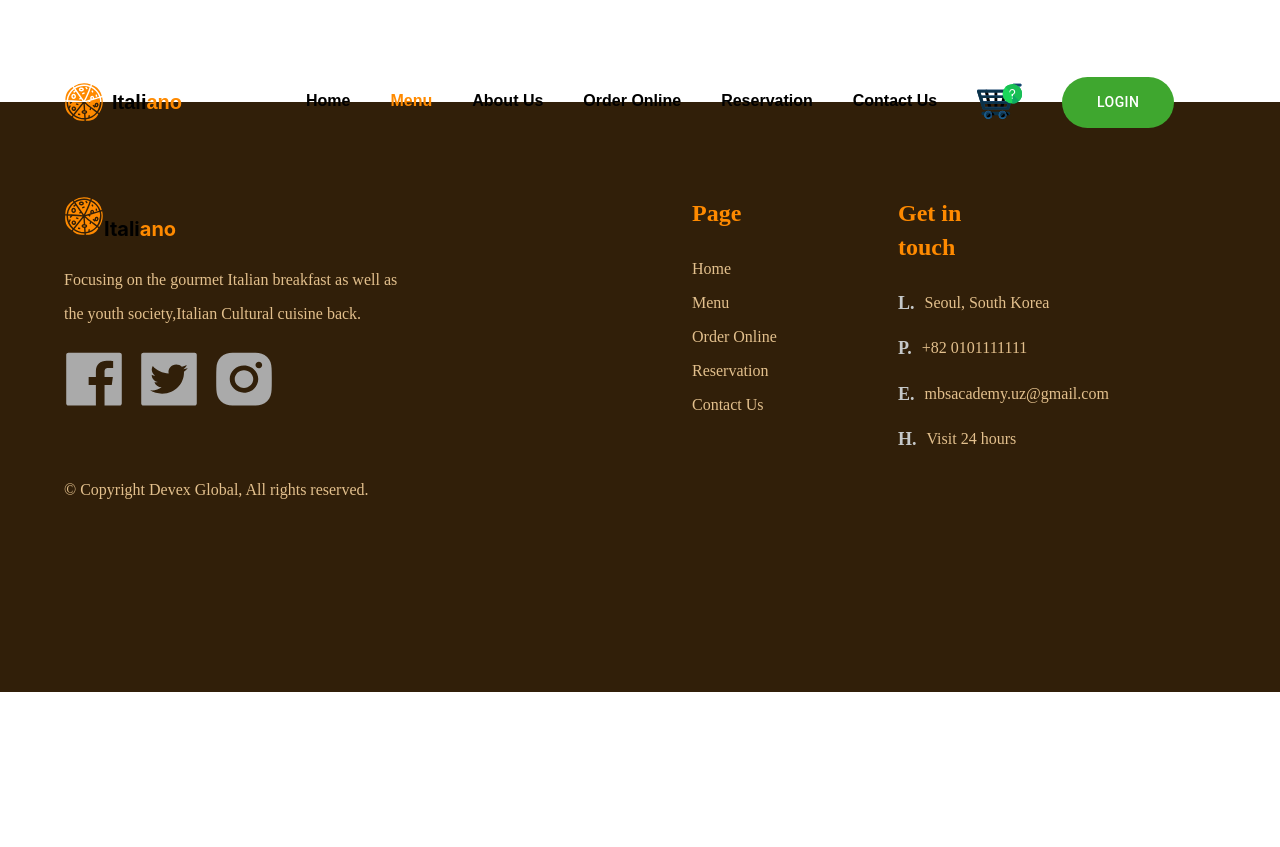
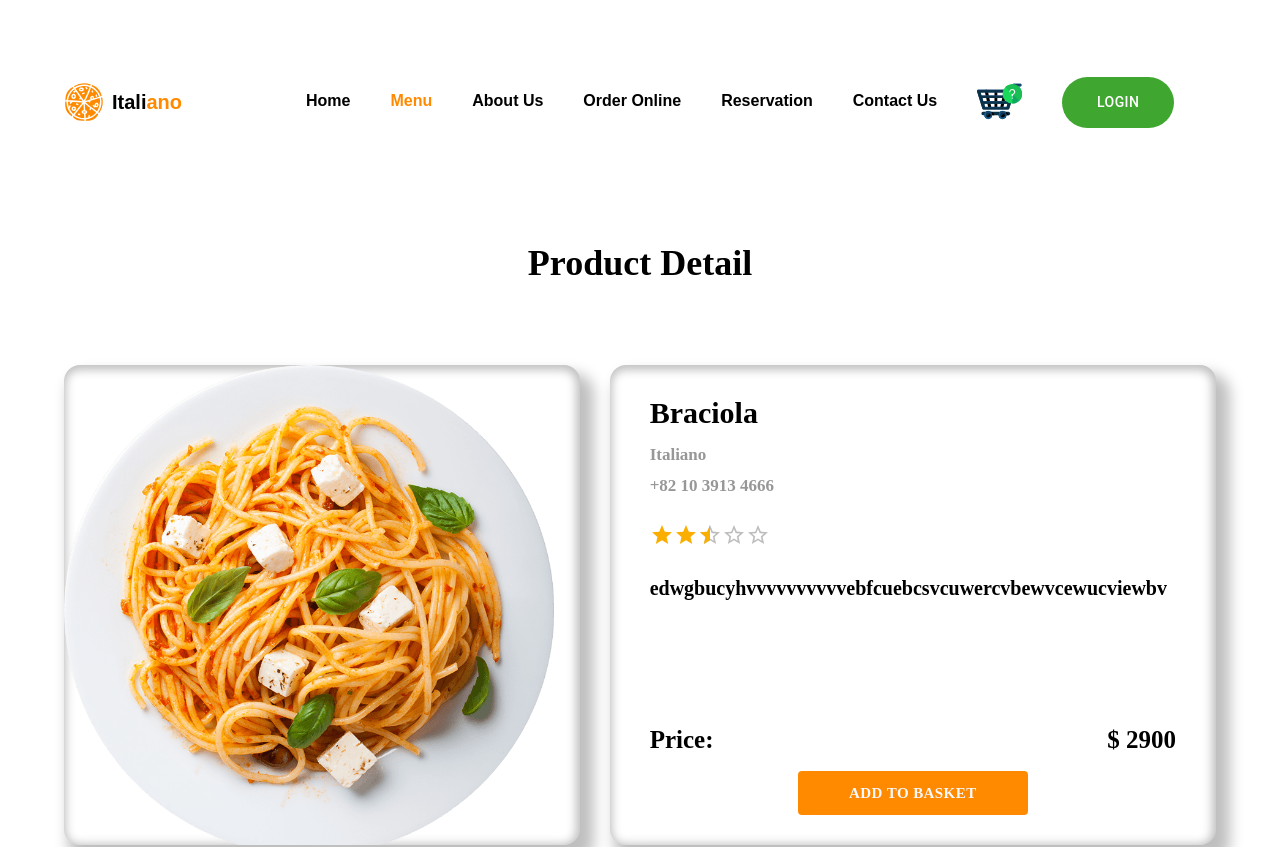
Before and after one commit to WilliamIsmoilov/italiano-react, a React (Vite) app: page /menu/1 in a window 1280 px wide. Shown: the top 847 px of the page. Before the commit the page ends 800 px from the top, so only its background shows below. Built offline with nearby package versions, Linux system fonts and the light colour scheme.

Commit message:
feat: adding chosen products page

```diff
--- a/package.json
+++ b/package.json
@@ -35,6 +35,7 @@
     "react-router": "^7.8.2",
     "react-router-dom": "^7.8.2",
     "redux-logger": "3.0.6",
+    "swiper": "^8.3.1",
     "yup": "^1.7.0"
   },
   "devDependencies": {
--- a/src/App.tsx
+++ b/src/App.tsx
@@ -18,7 +18,7 @@ function App() {
     <HomeNavbar/>
     <Routes>
     <Route path="/" element={<HomePage />} />
-        <Route path="/menu" element={<MenuPage />} />
+        <Route path="/menu/*" element={<MenuPage />} />
         <Route path="/aboutUs" element={<AboutPage />} />
         <Route path="/orderOnline" element={<OrderOnlinePage />} />
         <Route path="/reservation/*" element={<ReservationPage />} />
--- a/src/css/menu.css
+++ b/src/css/menu.css
@@ -122,3 +122,178 @@
   angle: 0 deg;
   opacity: 1;
 }
+
+/** Chosen Product **/
+
+.menupage .chosen-product {
+  position: relative;
+  width: 100%;
+  height: auto;
+  background: f8e5b0ff;
+  display: flex;
+  flex-direction: column;
+  align-items: center;
+  margin-top: 100px;
+}
+
+.menupage .chosen-product .product-container {
+  display: flex;
+  flex-direction: row;
+  justify-content: space-between;
+  margin-top: 80px;
+  margin-bottom: 150px;
+}
+
+.menupage .chosen-product .chosen-product-slider {
+  width: 48%;
+  height: 480px;
+  background: #ffffff;
+  box-shadow: 9px 13px 14px 5px rgba(0, 0, 0, 0.25),
+    inset -1px 2px 10px 3px rgba(0, 0, 0, 0.25);
+  border-radius: 16px;
+  overflow: hidden;
+}
+
+.menupage .chosen-product .chosen-product-slider .swiper-area {
+  --swiper-navigation-color: #fff;
+  --swiper-pagination-color: #fff;
+  width: 100%;
+  height: 100%;
+}
+
+.menupage .chosen-product .chosen-product-slider .swiper-area .slider-image {
+  display: flex;
+  justify-content: center;
+  align-items: center;
+  width: 100%;
+  height: 100%;
+}
+
+.menupage .chosen-product .chosen-product-info {
+  padding: 30px 40px;
+  width: 49%;
+  height: 420px;
+  display: flex;
+  background: #ffffff;
+  box-shadow: 9px 13px 14px 5px rgba(0, 0, 0, 0.25),
+    inset -1px 2px 10px 3px rgba(0, 0, 0, 0.25);
+  border-radius: 16px;
+  margin-left: 30px;
+}
+
+.menupage .chosen-product .chosen-product-info .info-box {
+  width: 100%;
+  height: 100%;
+  display: flex;
+  flex-direction: column;
+}
+
+.menupage .chosen-product .info-box .product-name {
+  font-family: 'Poppins';
+  font-style: normal;
+  font-weight: 600;
+  font-size: 30px;
+  line-height: 36px;
+  color: #000000;
+}
+
+.menupage .chosen-product .info-box .resto-name {
+  margin-top: 16px;
+  font-family: 'Poppins';
+  font-style: normal;
+  font-weight: 600;
+  font-size: 17px;
+  line-height: 15px;
+  color: #979797;
+}
+
+.menupage .chosen-product .info-box .rating-box {
+  margin-top: 30px;
+  width: 100%;
+  height: auto;
+  display: flex;
+  flex-direction: row;
+  justify-content: space-between;
+  align-items: center;
+}
+
+.menupage .chosen-product .rating-box .star-box {
+  width: auto;
+  height: auto;
+  display: flex;
+  flex-direction: row;
+  align-items: center;
+}
+
+.menupage .chosen-product .rating-box .evaluation-box {
+  width: auto;
+  height: auto;
+  display: flex;
+  flex-direction: row;
+  align-items: center;
+}
+
+.menupage .chosen-product .info-box .product-desc {
+  height: 112px;
+  margin-top: 30px;
+  margin-bottom: 30px;
+  font-family: 'Poppins';
+  font-style: normal;
+  font-weight: 600;
+  font-size: 20px;
+  line-height: 22px;
+  color: #000000;
+}
+
+.menupage .chosen-product .info-box .product-price {
+  margin-top: 20px;
+  margin-bottom: 20px;
+  width: 100%;
+  height: auto;
+  display: flex;
+  flex-direction: row;
+  justify-content: space-between;
+  align-items: center;
+}
+
+.menupage .chosen-product .product-price span {
+  font-family: 'Poppins';
+  font-style: normal;
+  font-weight: 600;
+  font-size: 25px;
+  line-height: 22px;
+  color: #000000;
+}
+
+.menupage .chosen-product .button-box {
+  width: 100%;
+  height: auto;
+  display: flex;
+  align-items: center;
+  justify-content: center;
+}
+
+.menupage .chosen-product .button-box button {
+  width: 230px;
+  height: 44px;
+  font-family: 'Poppins';
+  font-style: normal;
+  font-weight: 600;
+  font-size: 15px;
+  line-height: 22px;
+  color: #f8f8ff;
+  background: #ff8a00;
+}
+
+.menupage .chosen-product .title {
+  font-family: Tinos;
+  font-weight: 700;
+  font-style: Bold;
+  font-size: 80px;
+  leading-trim: NONE;
+  letter-spacing: 0%;
+  font-weight: 700;
+  font-size: 36px;
+  line-height: 43px;
+  margin-top: 40px;
+}
--- /dev/null
+++ b/src/routes/menu/ChosenProduct.tsx
@@ -0,0 +1,53 @@
+import { Box, Button, Container, Rating, Stack } from "@mui/material";
+import { Swiper, SwiperSlide } from 'swiper/react';
+
+const list = [
+  {productName: 'Bruciola', imagePath: '/images/orderpasta1.png', productDesc: 'Lorem ipsum dolor sit amet, consectetur adipiscing elit. Egestas consequat mi eget auctor aliquam, diam. '},
+]
+
+export default function ChosenProduct(){
+  return (
+    <div className="chosen-product">
+      <Box className='title'>Product Detail</Box>
+      <Container className='product-container'>
+        <Stack className="chosen-product-slider">
+          <Swiper
+            spaceBetween={10}
+            navigation={true}
+            className="swiper-area"
+          >
+            {list.map((ele) => {
+              return(
+                <SwiperSlide>
+                  <img src={ele.imagePath} className="slider-image" style={{width:'95%', height:'95%'}} />
+                </SwiperSlide>
+              )
+            })
+
+            }
+          </Swiper>
+        </Stack>
+        <Stack className='chosen-product-info'>
+          <Box className='info-box'>
+            <strong className="product-name">Braciola</strong>
+            <strong className="resto-name">Italiano</strong>
+            <strong className="resto-name">+82 10 3913 4666</strong>
+            <Box className='rating-box'>
+              <Rating name="half-rating" defaultValue={2.5} precision={0.5} />
+            </Box>
+            <p  className="product-desc"> edwgbucyhvvvvvvvvvvebfcuebcsvcuwercvbewvcewucviewbv</p>
+            <div className="product-price">
+              <span>Price:</span>
+              <span>$ 2900</span>
+            </div>
+            <div className="button-box">
+              <Button >
+                Add To Basket
+              </Button>
+            </div>
+          </Box>
+        </Stack>
+      </Container>
+    </div>
+  )
+}
--- a/src/routes/menu/MealsPage.tsx
+++ b/src/routes/menu/MealsPage.tsx
@@ -32,6 +32,7 @@ export default  function MealsPage(){
   const searchProductHandler = () => {
     console.log("Searching:", searchText);
   };
+
     return(<div className="meal-frame">
         <Container>
             <Stack className="meal-section">
@@ -126,8 +127,9 @@ export default  function MealsPage(){
             {list.length !== 0 ? (
               list.map((ele, index) => {
               return (
-                <CssVarsProvider >
-                  <Card key={index} sx={{
+                <CssVarsProvider key={index} >
+                  <Card
+                     sx={{
                     width: 270,
                     height:500,
                     display:'flex',
--- a/src/routes/menu/index.tsx
+++ b/src/routes/menu/index.tsx
@@ -1,9 +1,14 @@
 import MealsPage from "./MealsPage";
 import "../../css/menu.css";
+import ChosenProduct from "./ChosenProduct";
+import {  Routes, Route } from 'react-router-dom';
 
 export default function MenuPage(){
     return( <div className="menupage">
-        <MealsPage/>
+        <Routes>
+            <Route path="" element={<MealsPage/>}/>
+            <Route path=":id" element={<ChosenProduct/>}/>
+        </Routes>
     </div>
 
     )
```
Also changed, not shown: 1 other file (tests, documents, lock files or other folders).
